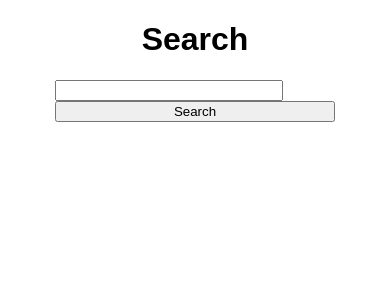
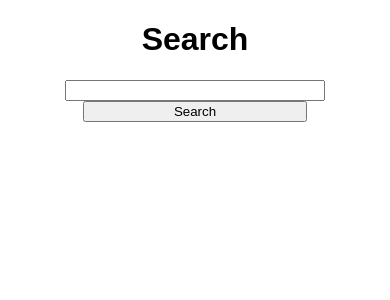
Before and after one commit to PJMantoss/autocomplete_search, a React (Create React App) app: page / in a window 390 px wide. Shown: the top 300 px of the page. Built offline with nearby package versions, Linux system fonts and the light colour scheme; the HTML template or start-up script is replaced by a standard one.

Commit message:
update App styling

```diff
--- a/src/App.css
+++ b/src/App.css
@@ -38,7 +38,16 @@ input {
 }
 
 @media only screen and (max-width: 600px){
+  input {
+    width: 90%
+  }
+
   .searchInner {
     flex-direction: column;
+    align-items: center;
+  }
+
+  .searchInner > button {
+    width: 80%;
   }
 }
```
